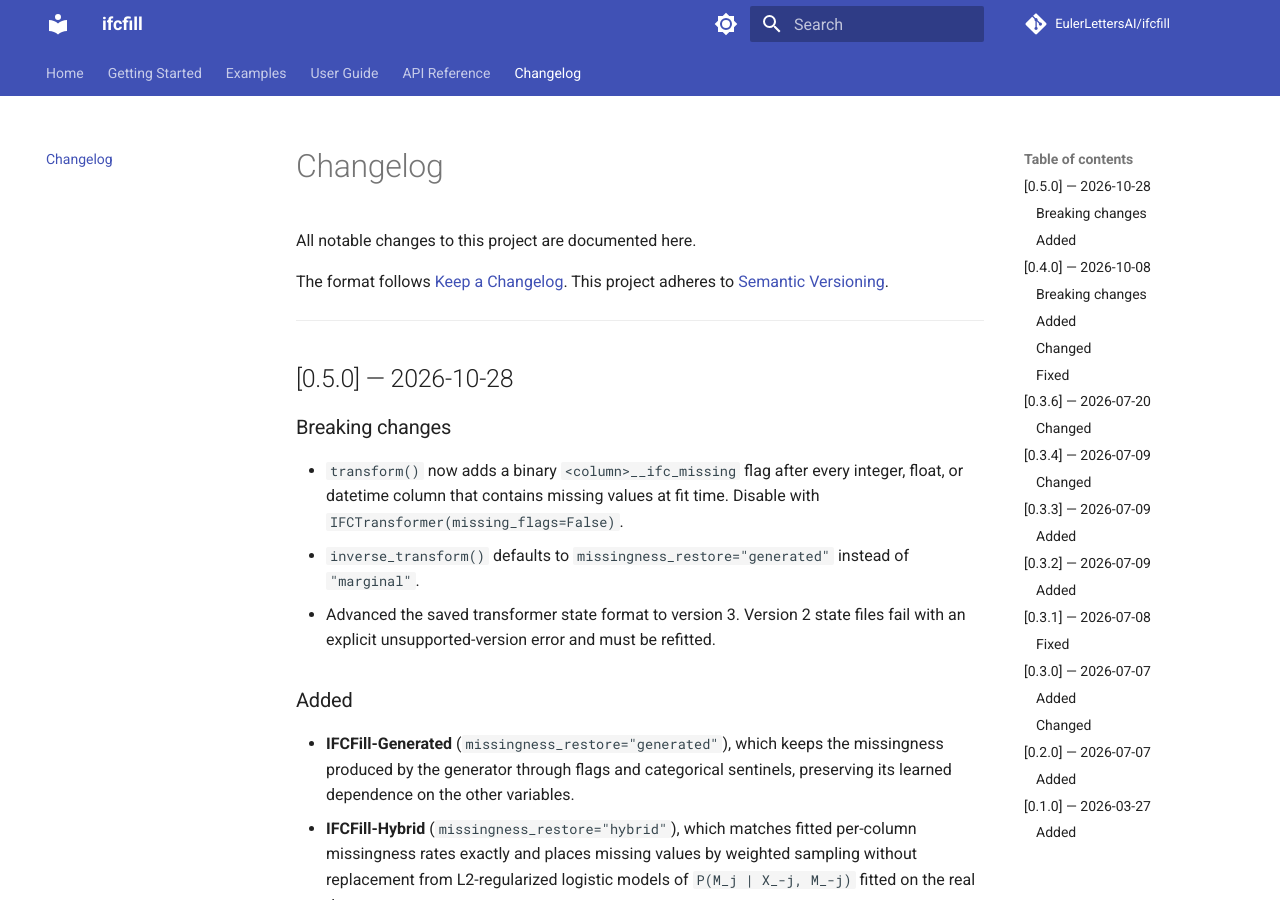
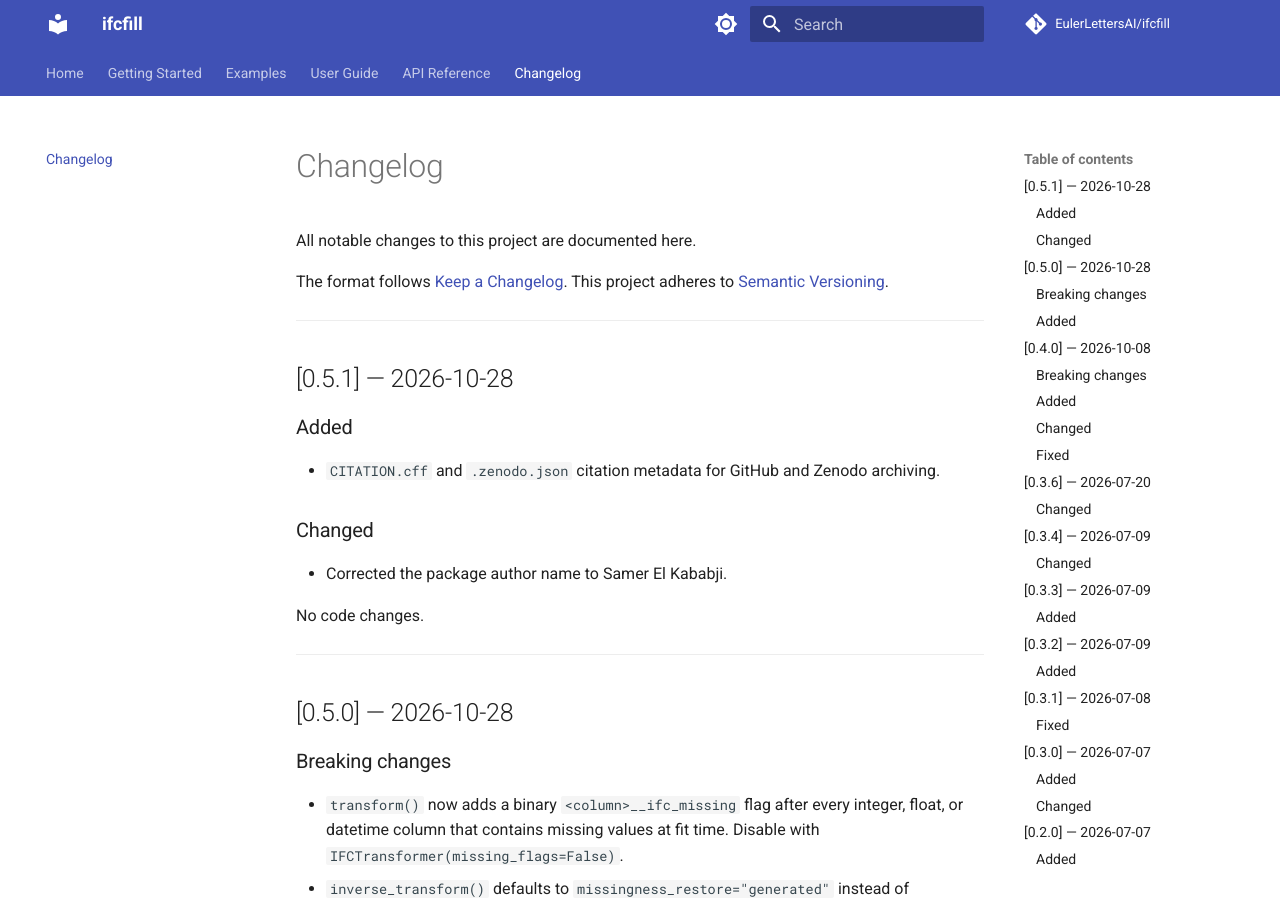
Before and after one commit to EulerLettersAI/ifcfill, an MkDocs documentation site: the page built from docs/changelog.md, in a window 1280 px wide and 900 px high. Built offline with MkDocs 1.6.1 and Material for MkDocs 9.7.7, drawn with Linux system fonts in a browser that asks for light colours; comment, search, counter and statistics services are not loaded.

Commit message:
Release 0.5.1 citation metadata
- Add CITATION.cff and .zenodo.json for GitHub citation and Zenodo archiving.
- Correct the package author name to Samer El Kababji.

Co-Authored-By: Claude Opus 5.5 <noreply@anthropic.com>

```diff
--- a/docs/changelog.md
+++ b/docs/changelog.md
@@ -4,6 +4,21 @@ All notable changes to this project are documented here.
 
 The format follows [Keep a Changelog](https://keepachangelog.com/en/1.0.0/).
 This project adheres to [Semantic Versioning](https://semver.org/spec/v2.0.0.html).
+
+---
+
+## [0.5.1] — 2026-10-28
+
+### Added
+
+- `CITATION.cff` and `.zenodo.json` citation metadata for GitHub and Zenodo
+  archiving.
+
+### Changed
+
+- Corrected the package author name to Samer El Kababji.
+
+No code changes.
 
 ---
 
--- a/pyproject.toml
+++ b/pyproject.toml
@@ -4,13 +4,13 @@ build-backend = "setuptools.build_meta"
 
 [project]
 name = "ifcfill"
-version = "0.5.0"
+version = "0.5.1"
 description = "Transformer of tabular data into Integer, Float and Categorical (IFC) variables with missing data imputation."
 readme = "README.md"
 license = "Apache-2.0"
 license-files = ["LICENSE"]
 authors = [
-    { name = "Samer Elkababji", email = "skababji@gmail.com" },
+    { name = "Samer El Kababji", email = "skababji@gmail.com" },
 ]
 keywords = ["tabular", "imputation", "missing data", "categorical", "preprocessing", "machine learning"]
 classifiers = [
--- a/src/ifcfill/__init__.py
+++ b/src/ifcfill/__init__.py
@@ -5,5 +5,5 @@ variables and fill/impute missing data.
 
 from ._transformer import IFCTransformer
 
-__version__ = "0.5.0"
+__version__ = "0.5.1"
 __all__ = ["IFCTransformer"]
```
Also changed, not shown: .zenodo.json (added), 1 other file.
